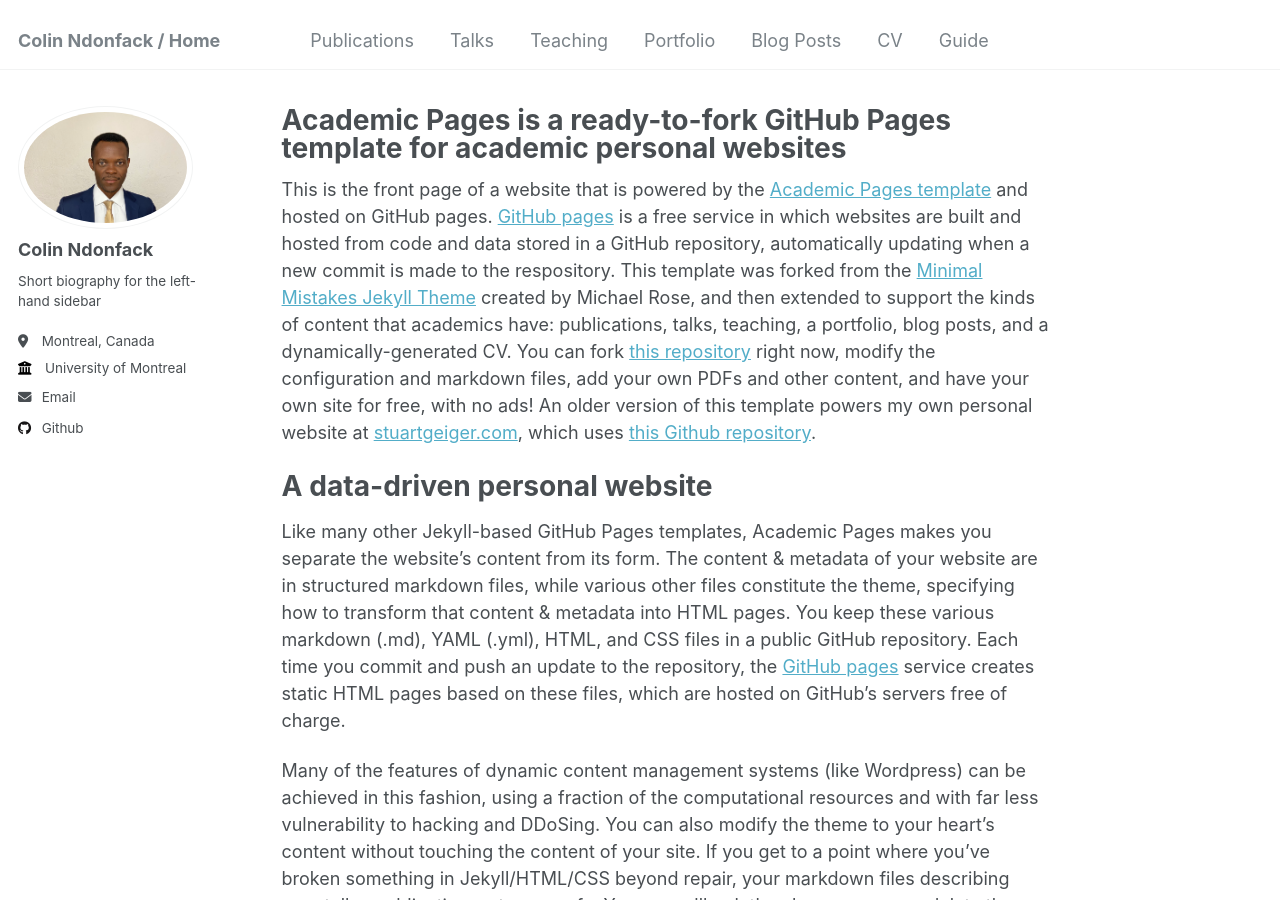
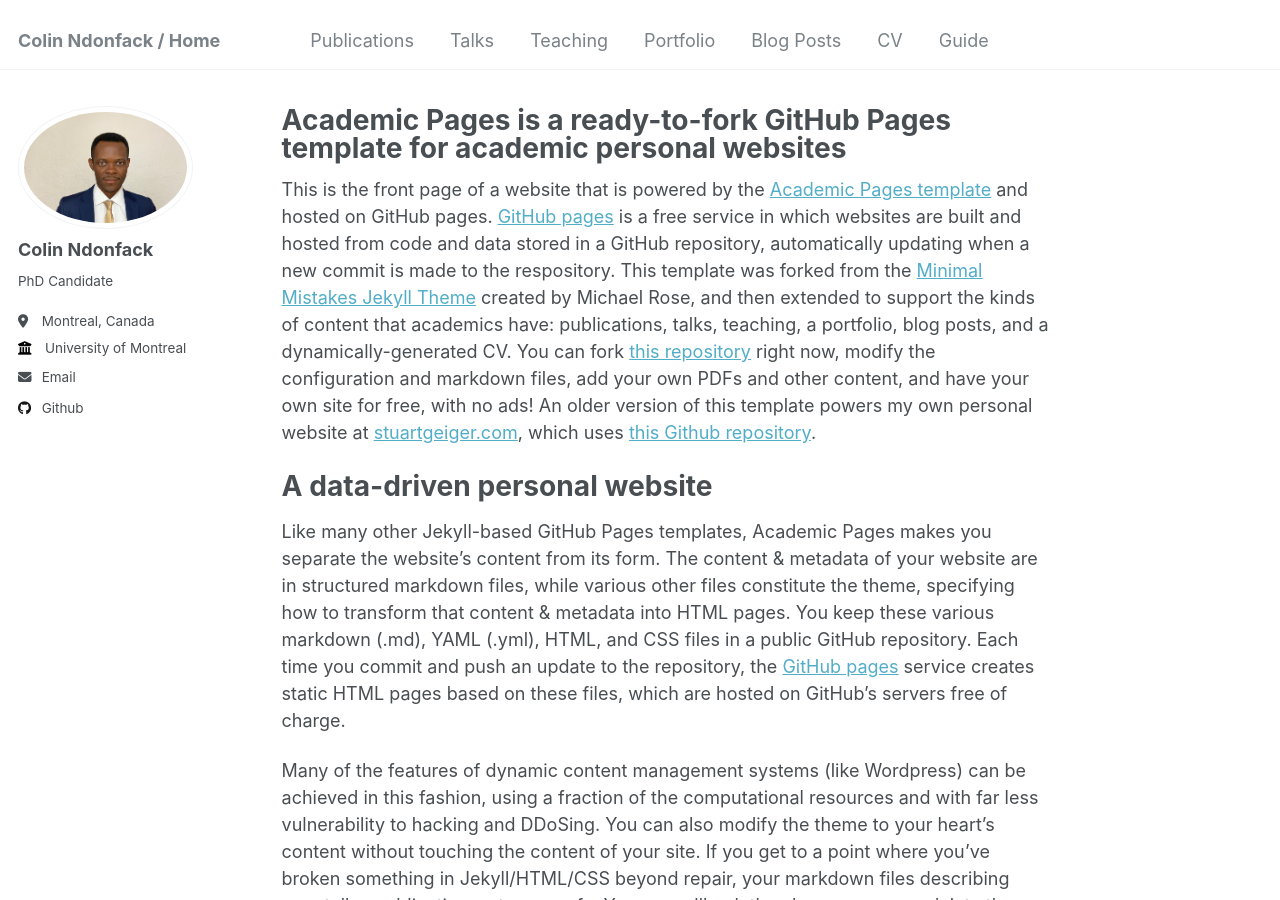
Before and after one commit to colindonfack/colindonfack.github.io, a Jekyll site: the page built from _pages/about.md, in a window 1280 px wide and 900 px high. Built offline with Jekyll 4.4.1, drawn with Linux system fonts in a browser that asks for light colours.

Commit message:
Update _config.yml

```diff
--- a/_config.yml
+++ b/_config.yml
@@ -24,7 +24,7 @@ author:
   avatar           : "JMP_pic_short.jpg"
   name             : "Colin Ndonfack"
   pronouns         : # example: "she/her"
-  bio              : "Short biography for the left-hand sidebar"
+  bio              : "PhD Candidate"
   location         : "Montreal, Canada"
   employer         : "University of Montreal"
   uri              : # URL
```
